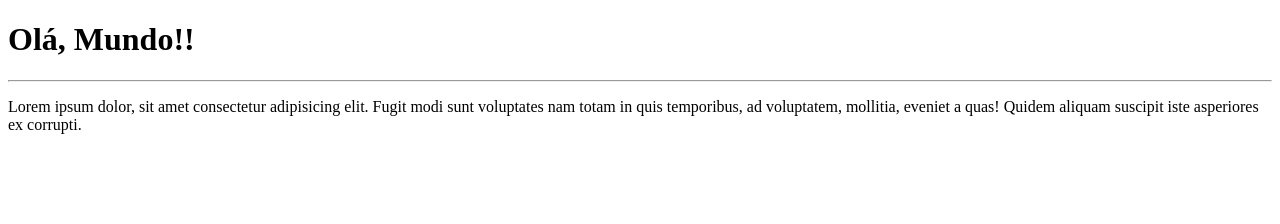
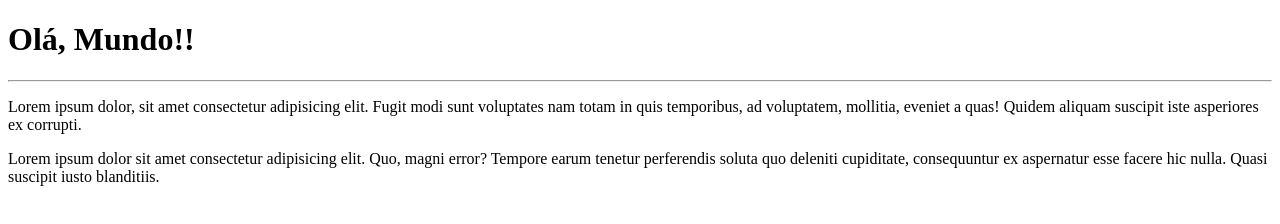
Before and after one commit to ebuenomat/Ola-Mundo, a plain HTML site: page site exemplo/index.html in a window 1280 px wide. Drawn offline with Linux system fonts and the light colour scheme.

Commit message:
adicionei um parágrafo

```diff
--- a/site exemplo/index.html
+++ b/site exemplo/index.html
@@ -14,5 +14,9 @@
         ad voluptatem, mollitia, eveniet a quas! Quidem aliquam
         suscipit iste asperiores ex corrupti.
     </p>
+    <p>Lorem ipsum dolor sit amet consectetur adipisicing elit.
+        Quo, magni error? Tempore earum tenetur perferendis soluta quo deleniti cupiditate,
+        consequuntur ex aspernatur esse facere hic nulla. Quasi suscipit iusto blanditiis.
+    </p>
 </body>
 </html>
```
